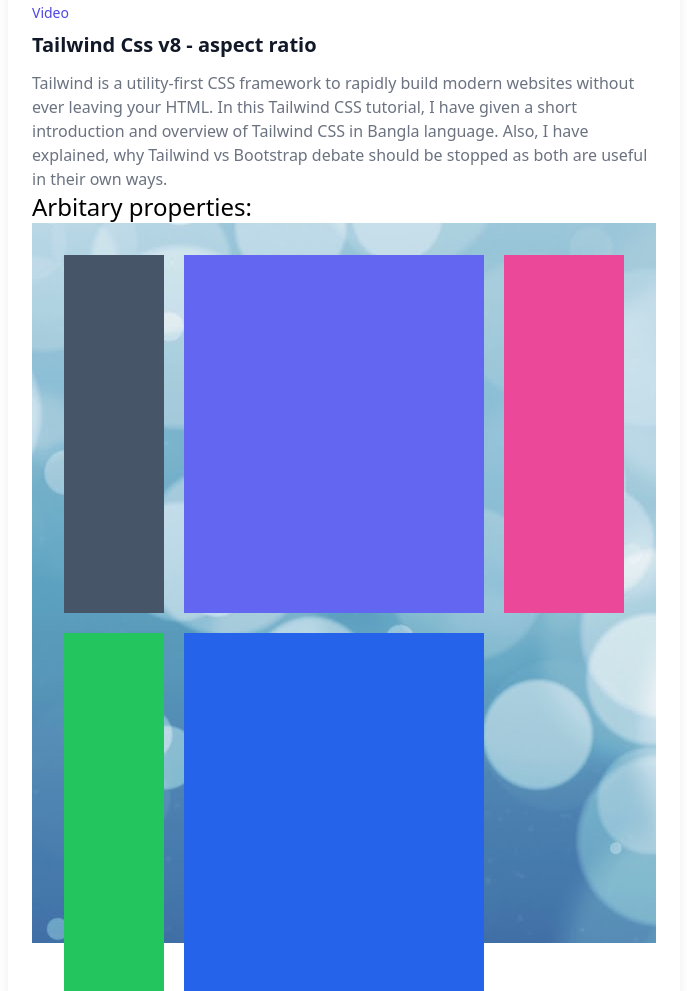
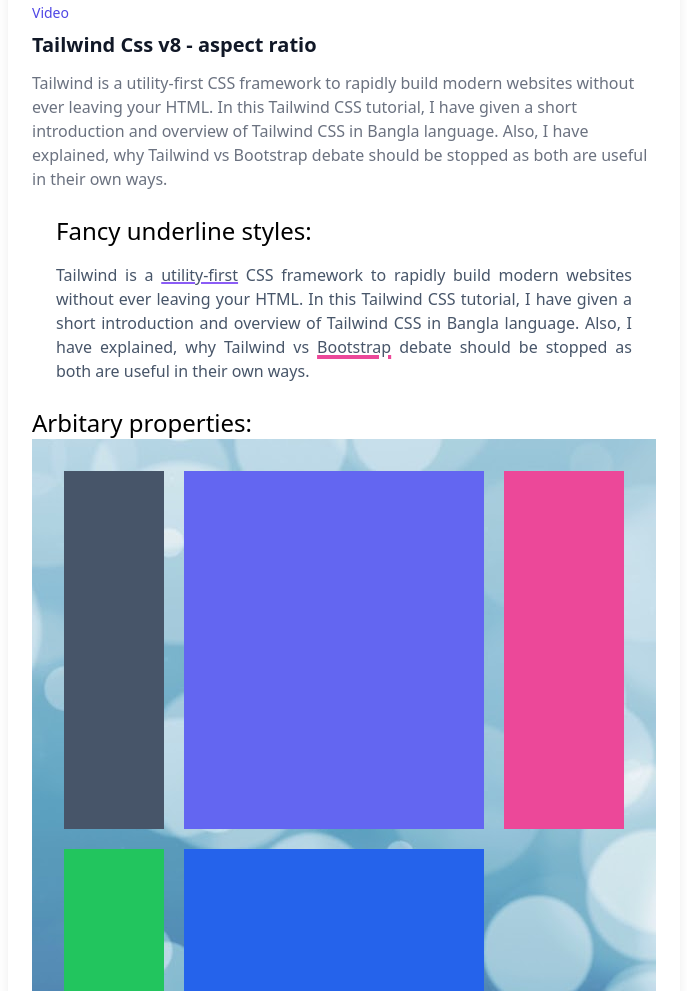
Before and after one commit to devpranab/Practice-Tailwind-Css, a website: page index.html in a window 1280 px wide. Shown: the part 9182-10173 px from the top of the page, without its empty margins (296-983 px from the left). Drawn offline with Linux system fonts and the light colour scheme; files whose address does not match are found by name.

```diff
--- a/index.html
+++ b/index.html
@@ -832,6 +832,25 @@
 
 
 <!-- Fancy underline styles -->
+<div class="p-6">
+  <h1 class="text-2xl">
+    Fancy underline styles:
+  </h1>
+  <p class="mt-4 text-slate-600 text-justify">
+      Tailwind is a
+      <span class="underline decoration-violet-500 decoration-2"
+          >utility-first</span
+      >
+      CSS framework to rapidly build modern websites without ever
+      leaving your HTML. In this Tailwind CSS tutorial, I have given a
+      short introduction and overview of Tailwind CSS in Bangla
+      language. Also, I have explained, why Tailwind vs
+      <span class="underline decoration-pink-500 decoration-4"
+          >Bootstrap</span
+      >
+      debate should be stopped as both are useful in their own ways.
+  </p>
+</div>
 
 
 <!-- Arbitary properties -->
```
Also changed, not shown: output/styles.css.
